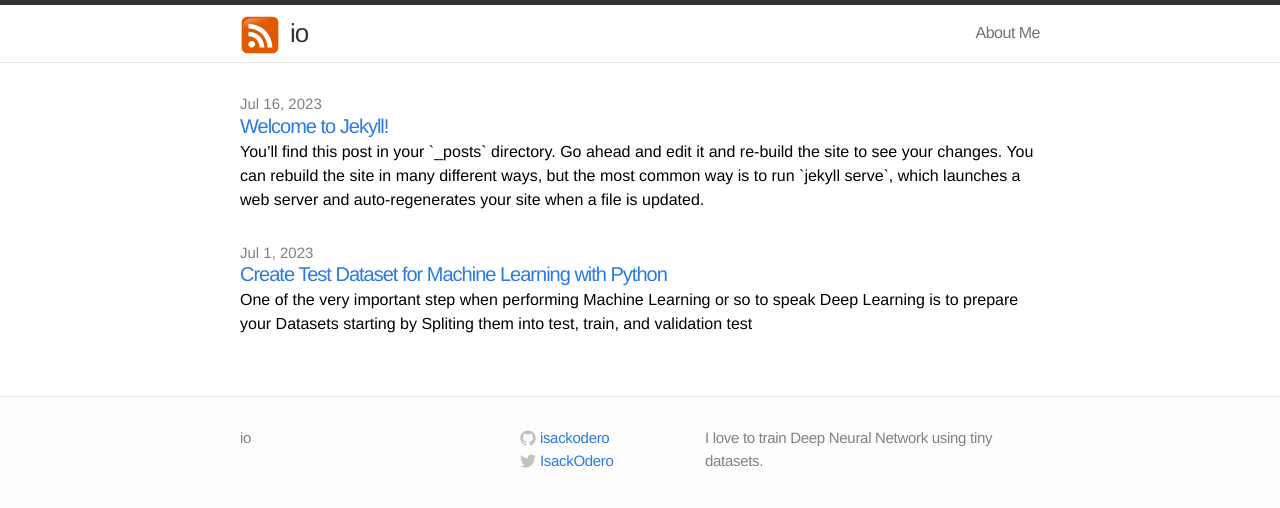
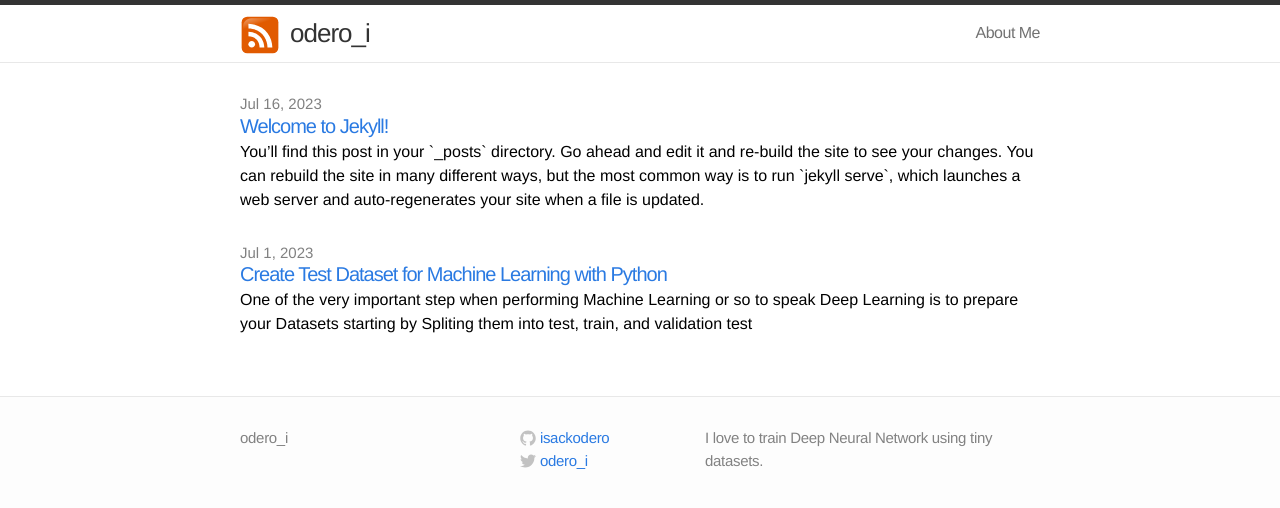
Before and after one commit to oderoi/oderoi.github.io, a Jekyll site: the page built from index.markdown, in a window 1280 px wide. Shown: the top 508 px of the page. Built offline with Jekyll 4.4.1, drawn with Linux system fonts in a browser that asks for light colours.

Commit message:
Update _config.yml

```diff
--- a/_config.yml
+++ b/_config.yml
@@ -18,13 +18,13 @@
 # You can create any custom variable you would like, and they will be accessible
 # in the templates via {{ site.myvariable }}.
 
-title: io
+title: odero_i
 email: odero@nileagi.com
 description: >- # this means to ignore newlines until "baseurl:"
   I love to train Deep Neural Network using tiny datasets.
 baseurl: "" # the subpath of your site, e.g. /blog
 url: "http://isackodero.github.io" # the base hostname & protocol for your site, e.g. http://example.com
-twitter_username: IsackOdero
+twitter_username: odero_i
 github_username:  isackodero
 
 # Build settings
```
